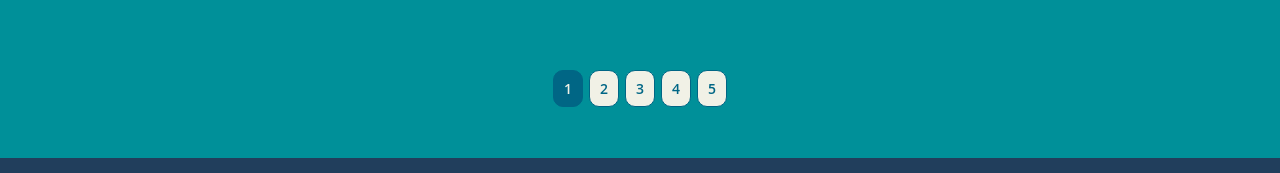
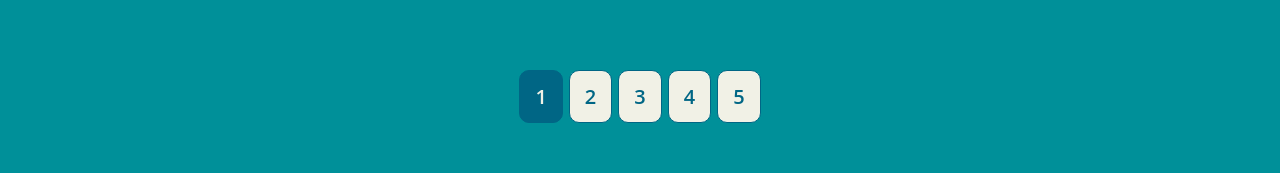
Before and after one commit to dinythomas89/virtual-gallery, a React (Create React App) app: page / in a window 1280 px wide. Shown: the part 1532-1705 px from the top of the page. Built offline with nearby package versions, Linux system fonts and the light colour scheme.

Commit message:
added responsiveness

```diff
--- a/src/pages/Favourites.tsx
+++ b/src/pages/Favourites.tsx
@@ -23,6 +23,8 @@ const Favourites = () => {
   return (
     <>
       {favouriteImages.length > 0 ? (
+        <>
+          <HeaderTag>Favourite images:</HeaderTag>
           <CardContainer>
             {currentRecords &&
               currentRecords.length > 0 &&
@@ -30,6 +32,7 @@ const Favourites = () => {
                 <ImageCard key={item.id} item={item} />
               ))}
           </CardContainer>
+        </>
       ) : (
         <HeaderTag>There is nothing to display</HeaderTag>
       )}
--- a/src/styles/header.styles.ts
+++ b/src/styles/header.styles.ts
@@ -9,6 +9,9 @@ export const HeaderContainer = styled.div`
   padding: 3%;
   text-align: center;
   color: #f4d06f;
+  @media (max-width: 768px) {
+    justify-content: center;
+  }
 `;
 
 export const Logo = styled.img`
--- a/src/styles/pages.styles.ts
+++ b/src/styles/pages.styles.ts
@@ -10,4 +10,7 @@ export const CardContainer = styled.div`
 export const HeaderTag = styled.h2`
   padding: 5%;
   text-align: center;
+  @media (max-width: 768px) {
+    text-align: left;
+  }
 `;
--- a/src/styles/pagination.styles.ts
+++ b/src/styles/pagination.styles.ts
@@ -9,12 +9,12 @@ display: flex;
   }`;
 
 export const PaginationList = styled.li<{ primary: string }>`
-  font-size: 14px;
+  font-size: 20px;
   font-weight: 600;
   color: ${(props) => (props.primary === "active" ? "#F1F1E6" : "#006685")};
   background: ${(props) =>
     props.primary === "active" ? "#006685" : "#F1F1E6"};
-  padding: 8px 10px;
+  padding: 12px 15px;
   border: 1px solid #006685;
   border-radius: 10px;
   cursor: pointer;
@@ -25,4 +25,8 @@ export const PaginationList = styled.li<{ primary: string }>`
     color: #f1f1e6;
     background: #006685;
   }
+  @media (max-width: 768px) {
+    font-size: 14px;
+    padding: 8px 10px;
+  }
 `;
```
Lines whose indentation alone changed are shown as unchanged.
